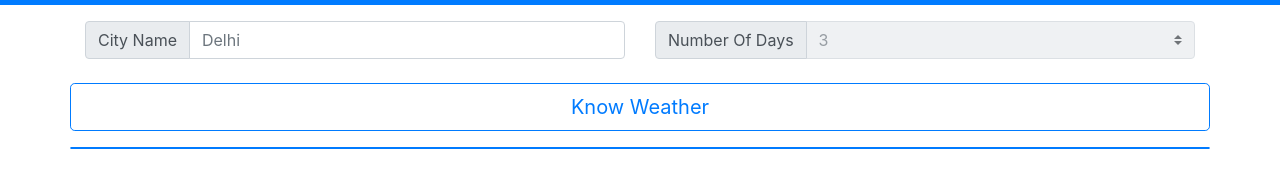
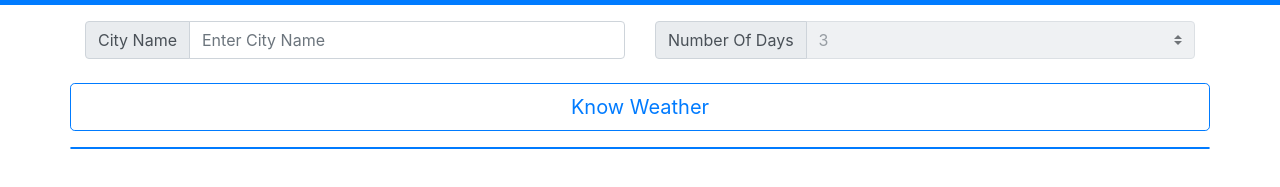
Before and after one commit to Sidhbtu/fsdi-mini-project-sudhanshu-arya-final, a website: page index.html in a window 1280 px wide. Shown: the part 51-238 px from the top of the page. Drawn offline with nearby package versions, Linux system fonts and the light colour scheme.

Commit message:
1 file modified

```diff
--- a/index.html
+++ b/index.html
@@ -27,7 +27,7 @@
   <div class="input-group-prepend">
     <span class="input-group-text" id="addon-wrapping">City Name</span>
   </div>
-  <input type="text" class="form-control" placeholder="Delhi" aria-label="Username" aria-describedby="addon-wrapping" id="cityName" >
+  <input type="text" class="form-control" placeholder="Enter City Name" aria-label="Username" aria-describedby="addon-wrapping" id="cityName" >
 
 
 </div>
```
